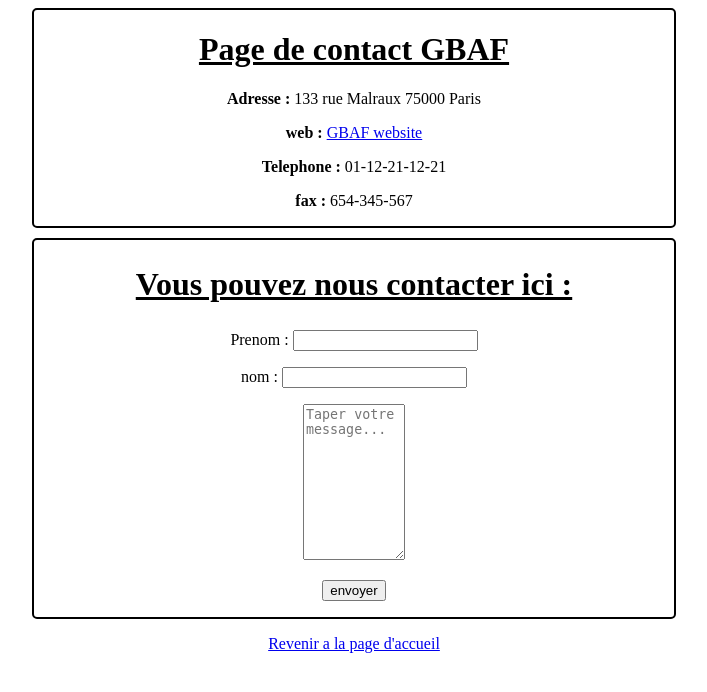
After one commit to ShadowAwakening/GBAF, a PHP site: page /contact.php in a window 1280 px wide. The commit adds this page. Shown: the top 692 px of the page, without its empty margins (286-993 px from the left). Run offline with PHP 8.4, Linux system fonts and the light colour scheme.

Commit message:
Creation page contact

```diff
--- /dev/null
+++ b/contact.php
@@ -0,0 +1,32 @@
+<!doctype html>
+<html lang="fr">
+
+<head>
+    <meta charset="utf-8">
+    <title>Contact GBAF</title>
+    <link rel="stylesheet" href="style_contact.css">
+</head>
+
+<body>
+    <div id="information_contact">
+        <h1>Page de contact GBAF</h1>
+        <p><strong>Adresse : </strong>133 rue Malraux 75000 Paris</p>
+        <p><strong>web : </strong><a href="https://www.globalbankingandfinance.com/">GBAF website</a></p>
+        <p><strong>Telephone : </strong>01-12-21-12-21 </p>
+        <p><strong>fax : </strong>654-345-567</p>
+    </div>
+
+    <div id="contact_message">
+        <h2>Vous pouvez nous contacter ici : </h2>
+        <form id="formulaire_contact" action="traitement_contact.php" method="POST">
+            <p><label>Prenom : </label><input type="text" name="firstname" /></p>
+            <p><label>nom : </label><input type="text" name="name" /></p>
+            <p><textarea name="commentaire" placeholder="Taper votre message..." cols=10 rows=10></textarea></p>
+            <p><input type="submit" value="envoyer" /></p>
+        </form>
+    </div>
+    <p><a href="page_accueil.php">Revenir a la page d'accueil</a></p>
+
+</body>
+
+</html>
--- /dev/null
+++ b/style_contact.css
@@ -0,0 +1,51 @@
+body{
+    text-align: center;
+    margin-left: auto;
+    margin-right: auto;
+}
+
+#information_contact{
+    border: 2px solid black;
+    border-radius: 5px;
+    width: 50%;
+    margin-left: auto;
+    margin-right: auto;
+    margin-bottom: 10px;
+}
+
+h1, h2{
+    text-decoration: underline;
+    font-size: 2em;
+}
+
+#contact_message{
+    border: 2px solid black;
+    border-radius: 5px;
+    width: 50%;
+    margin-left: auto;
+    margin-right: auto;
+}
+
+#contact_message p{
+    width: 50%;
+    margin-left: auto;
+    margin-right: auto;
+}
+
+@media screen and (max-width: 800px){
+    form p{
+        border: 1px solid black;
+        width: 80%;
+        margin-left: auto;
+        margin-right: auto;
+    }
+
+    input{
+
+        width: 80%;
+        margin-left: auto;
+        margin-right: auto;
+    }
+
+
+}
--- a/style_page_commentaire_acteur.css
+++ b/style_page_commentaire_acteur.css
@@ -52,7 +52,7 @@ header {
 }
 
 /* design titre + article acteur 1 */
- .fco ,ul{
+ .fco, .lienfco, ul{
     margin-left: auto;
     margin-right: auto;
     width: 70%;
@@ -60,7 +60,7 @@ header {
 }
 
 /* design titre + article acteur 2 */
-.ppeople, .ppeople2, ul{
+.ppeople, .ppeople2, .lienppeople, ul{
     margin-left: auto;
     margin-right: auto;
     width: 70%;
@@ -76,7 +76,7 @@ header {
 }
 
 /* design titre + article acteur 4 */
-.cde1, .cde2{
+.cde1, .cde2, .liencde{
     margin-left: auto;
     margin-right: auto;
     width: 70%;
```
Also changed, not shown: section_2.php (+9 -21 lines).
